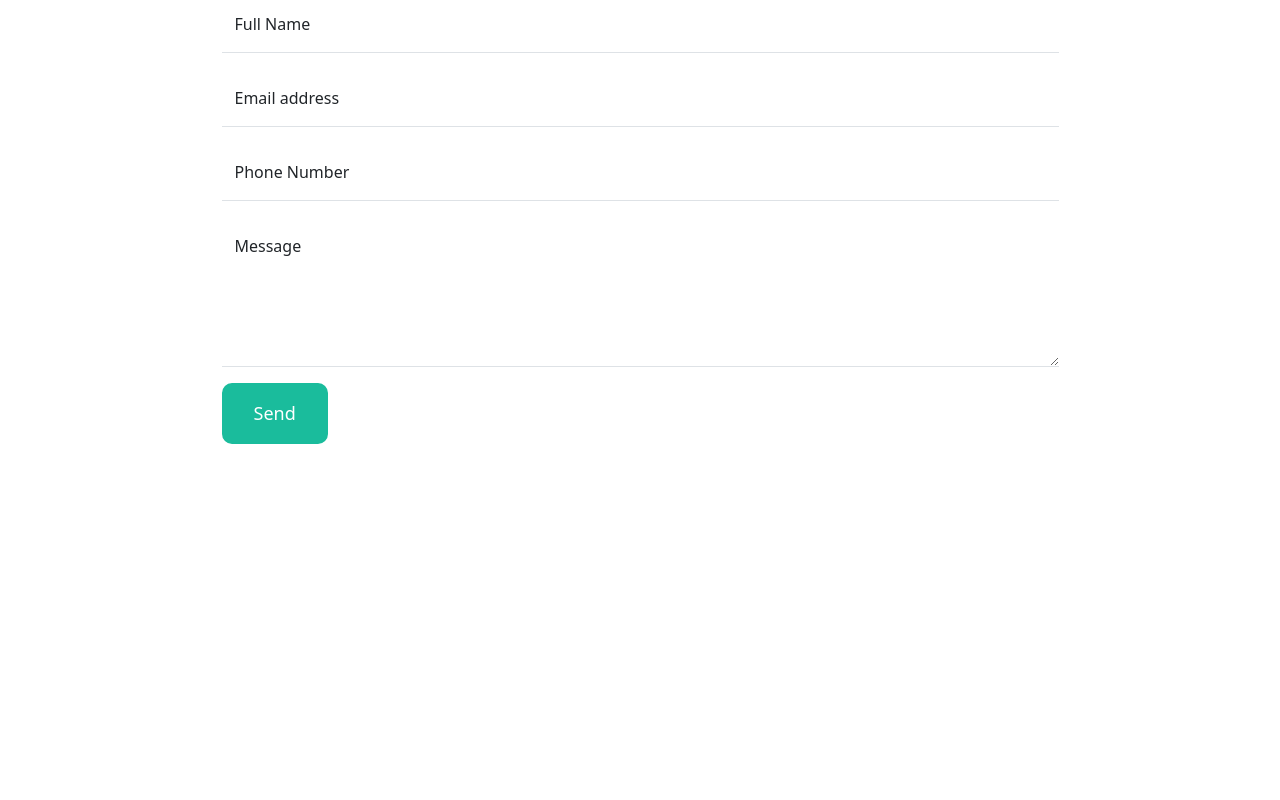
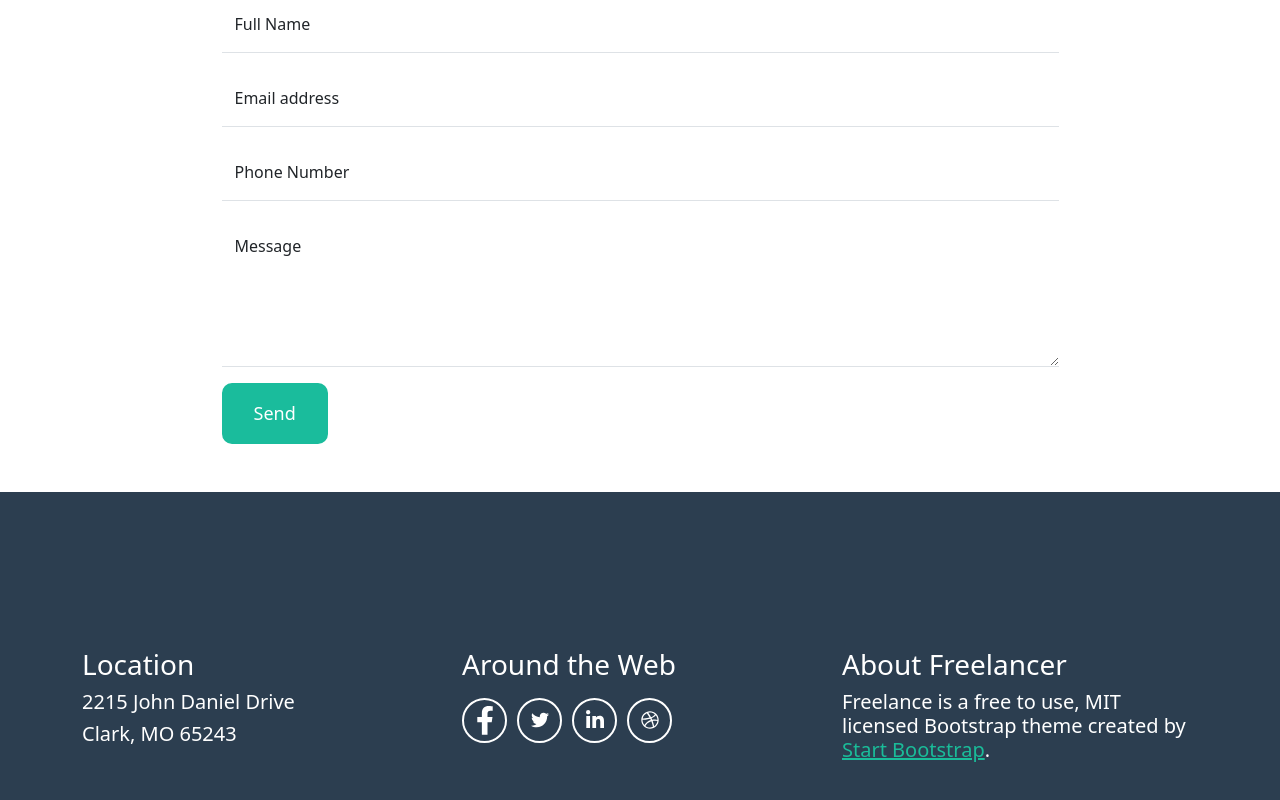
Before and after one commit to ydaqqa05/react-task1, a React (Vite) app: page / in a window 1280 px wide. Shown: the part 2628-3428 px from the top of the page. Before the commit the page ends 3120 px from the top, so only its background shows below. Built offline with nearby package versions, Linux system fonts and the light colour scheme.

Commit message:
footer section

```diff
--- a/src/App.jsx
+++ b/src/App.jsx
@@ -4,6 +4,7 @@
 import Portfolio from "./portfolio/Portfolio"
 import About from "./about/About"
 import Contactus from "./contactus/Contactus"
+import Footer from "./footer/Footer"
 function App(){
   return <>
   <Navbar/>
@@ -11,6 +12,7 @@
   <Portfolio/>
 <About/>
 <Contactus/>
+<Footer/>
   </>
 }
 export default App
--- a/src/footer/Footer.jsx
+++ b/src/footer/Footer.jsx
@@ -0,0 +1,163 @@
+import React from "react";
+import style from "./footer.module.css";
+
+export default function Footer() {
+  return (
+    <section className={style.footer}>
+      <div className="container pt-5">
+        <div className="row pt-5 text-white text-center text-md-start">
+
+          {/* Location */}
+          <div className="col-md-4 mb-4">
+            <h3>Location</h3>
+            <h5>2215 John Daniel Drive</h5>
+            <h5>Clark, MO 65243</h5>
+          </div>
+
+          <div className="col-md-4 mb-4">
+            <h3>Around the Web</h3>
+            <div className="d-flex justify-content-center justify-content-md-start mt-3">
+
+              <button className={style.social_btn}>
+                <svg
+                  xmlns="http://www.w3.org/2000/svg"
+                  viewBox="0 0 320 512"
+                  width="18"
+                >
+                  <path
+                    fill="currentColor"
+                    d="M279.14 288l14.22-92.66h-88.91v-60.13c0-25.35
+                    12.42-50.06 52.24-50.06h40.42V6.26S260.43 0
+                    225.36 0c-73.22 0-121.08 44.38-121.08
+                    124.72v70.62H22.89V288h81.39v224h100.17V288z"
+                  />
+                </svg>
+              </button>
+
+              <button className={style.social_btn}>
+  <svg
+    className="svg-inline--fa fa-twitter fa-fw"
+    aria-hidden="true"
+    focusable="false"
+    role="img"
+    xmlns="http://www.w3.org/2000/svg"
+    viewBox="0 0 512 512"
+    width="18"
+  >
+    <path
+      fill="currentColor"
+      d="M459.37 151.716c.325 4.548.325 9.097.325 13.645
+      0 138.72-105.583 298.558-298.558 298.558-59.452
+      0-114.68-17.219-161.137-47.106 8.447.974
+      16.568 1.299 25.34 1.299 49.055 0
+      94.213-16.568 130.274-44.832-46.132-.975
+      -84.792-31.188-98.112-72.772 6.498.974
+      12.995 1.624 19.818 1.624 9.421
+      0 18.843-1.3 27.614-3.573-48.081
+      -9.747-84.143-51.98-84.143-102.985
+      v-1.299c13.969 7.797 30.214 12.67
+      47.431 13.319-28.264-18.843-46.781
+      -51.005-46.781-87.391 0-19.492
+      5.197-37.36 14.294-52.954 51.655
+      63.675 129.3 105.258 216.365
+      109.807-1.624-7.797-2.599-15.918
+      -2.599-24.04 0-57.828 46.782
+      -104.934 104.934-104.934 30.213
+      0 57.502 12.67 76.67 33.137
+      23.715-4.548 46.456-13.32
+      66.599-25.34-7.798 24.366
+      -24.366 44.833-46.132 57.827
+      21.117-2.273 41.584-8.122
+      60.426-16.243-14.292 20.791
+      -32.161 39.308-52.628 54.253z"
+    />
+  </svg>
+</button>
+
+
+<button className={style.social_btn}>
+  <svg
+    className="svg-inline--fa fa-linkedin-in fa-fw"
+    aria-hidden="true"
+    focusable="false"
+    role="img"
+    xmlns="http://www.w3.org/2000/svg"
+    viewBox="0 0 448 512"
+    width="18"
+  >
+    <path
+      fill="currentColor"
+      d="M100.28 448H7.4V148.9h92.88zM53.79 108.1C24.09
+      108.1 0 83.5 0 53.8a53.79 53.79 0 0 1
+      107.58 0c0 29.7-24.1 54.3-53.79
+      54.3zM447.9 448h-92.68V302.4c0-34.7
+      -.7-79.2-48.29-79.2-48.29 0-55.69
+      37.7-55.69 76.7V448h-92.78V148.9
+      h89.08v40.8h1.3c12.4-23.5 42.69
+      -48.3 87.88-48.3 94 0 111.28
+      61.9 111.28 142.3V448z"
+    />
+  </svg>
+</button>
+<button className={style.social_btn}>
+  <svg
+    className="svg-inline--fa fa-dribbble fa-fw"
+    aria-hidden="true"
+    focusable="false"
+    role="img"
+    xmlns="http://www.w3.org/2000/svg"
+    viewBox="0 0 512 512"
+    width="18"
+  >
+    <path
+      fill="currentColor"
+      d="M256 8C119.252 8 8 119.252 8 256s111.252
+      248 248 248 248-111.252 248-248S392.748
+      8 256 8zm163.97 114.366c29.503 36.046
+      47.369 81.957 47.835 131.955-6.984-1.477
+      -77.018-15.682-147.502-6.818-5.752-14.041
+      -11.181-26.393-18.617-41.614 78.321-31.977
+      113.818-77.482 118.284-83.523zM396.421
+      97.87c-3.81 5.427-35.697 48.286-111.021
+      76.519-34.712-63.776-73.185-116.168-79.04
+      -124.008 67.176-16.193 137.966 1.27
+      190.061 47.489zm-230.48-33.25c5.585
+      7.659 43.438 60.116 78.537 122.509
+      -99.087 26.313-186.36 25.934-195.834
+      25.809C62.38 147.205 106.678 92.573
+      165.941 64.62zM44.17 256.323c0-2.166
+      .043-4.322.108-6.473 9.268.19 111.92
+      1.513 217.706-30.146 6.064 11.868
+      11.857 23.915 17.174 35.949-76.599
+      21.575-146.194 83.527-180.531 142.306
+      C64.794 360.405 44.17 310.73 44.17
+      256.323zm81.807 167.113c22.127
+      -45.233 82.178-103.622 167.579-132.756
+      29.74 77.283 42.039 142.053 45.189
+      160.638-68.112 29.013-150.015 21.053
+      -212.768-27.882zm248.38 8.489c-2.171
+      -12.886-13.446-74.897-41.152-151.033
+      66.38-10.626 124.7 6.768 131.947
+      9.055-9.442 58.941-43.273 109.844
+      -90.795 141.978z"
+    />
+  </svg>
+</button>
+
+
+            </div>
+          </div>
+
+
+          <div className="col-md-4 mb-4">
+            <h3>About Freelancer</h3>
+            <h5>
+              Freelance is a free to use, MIT licensed Bootstrap theme created by <a href="#" className={`${style.link_color}`}>Start Bootstrap</a>.
+            </h5>
+          </div>
+
+        </div>
+      </div>
+    </section>
+  );
+}
--- a/src/footer/footer.module.css
+++ b/src/footer/footer.module.css
@@ -0,0 +1,29 @@
+.footer {
+    background-color: #2c3e50;
+    padding: 60px 0;
+  }
+
+  .social_btn {
+    background: transparent;
+    border: 2px solid white;
+    color: white;                 /* ⭐ هذا الحل */
+    width: 45px;
+    height: 45px;
+    border-radius: 50%;
+    margin-right: 10px;
+    display: flex;
+    align-items: center;
+    justify-content: center;
+    transition: all 0.3s ease;
+  }
+
+  .social_btn:hover {
+    background-color: white;
+    color: #2c3e50;
+  }
+  .link_color{
+    color: #1abc99;
+  }
+  .copy_color{
+    color: #1a252f;
+  }
```
